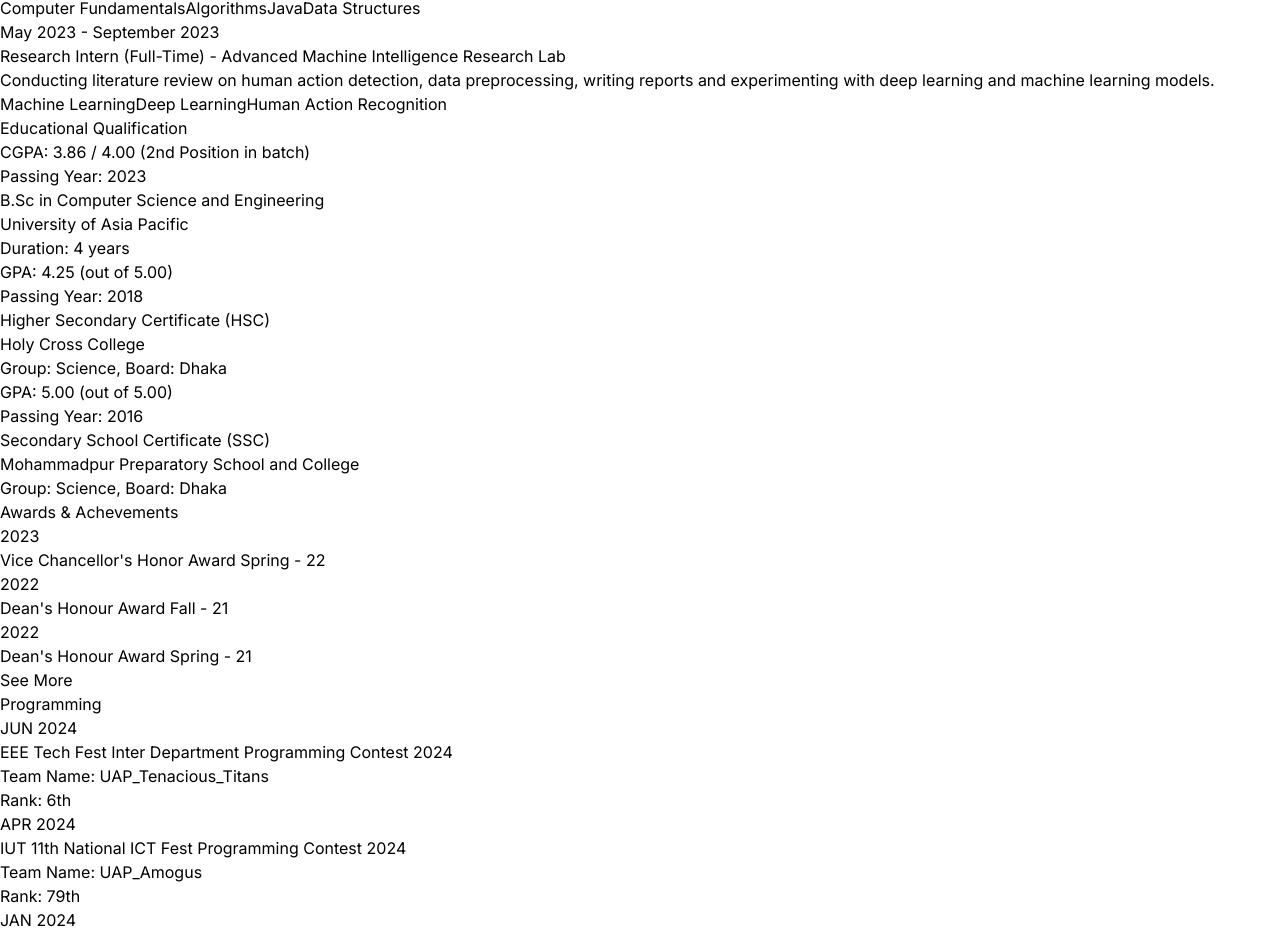
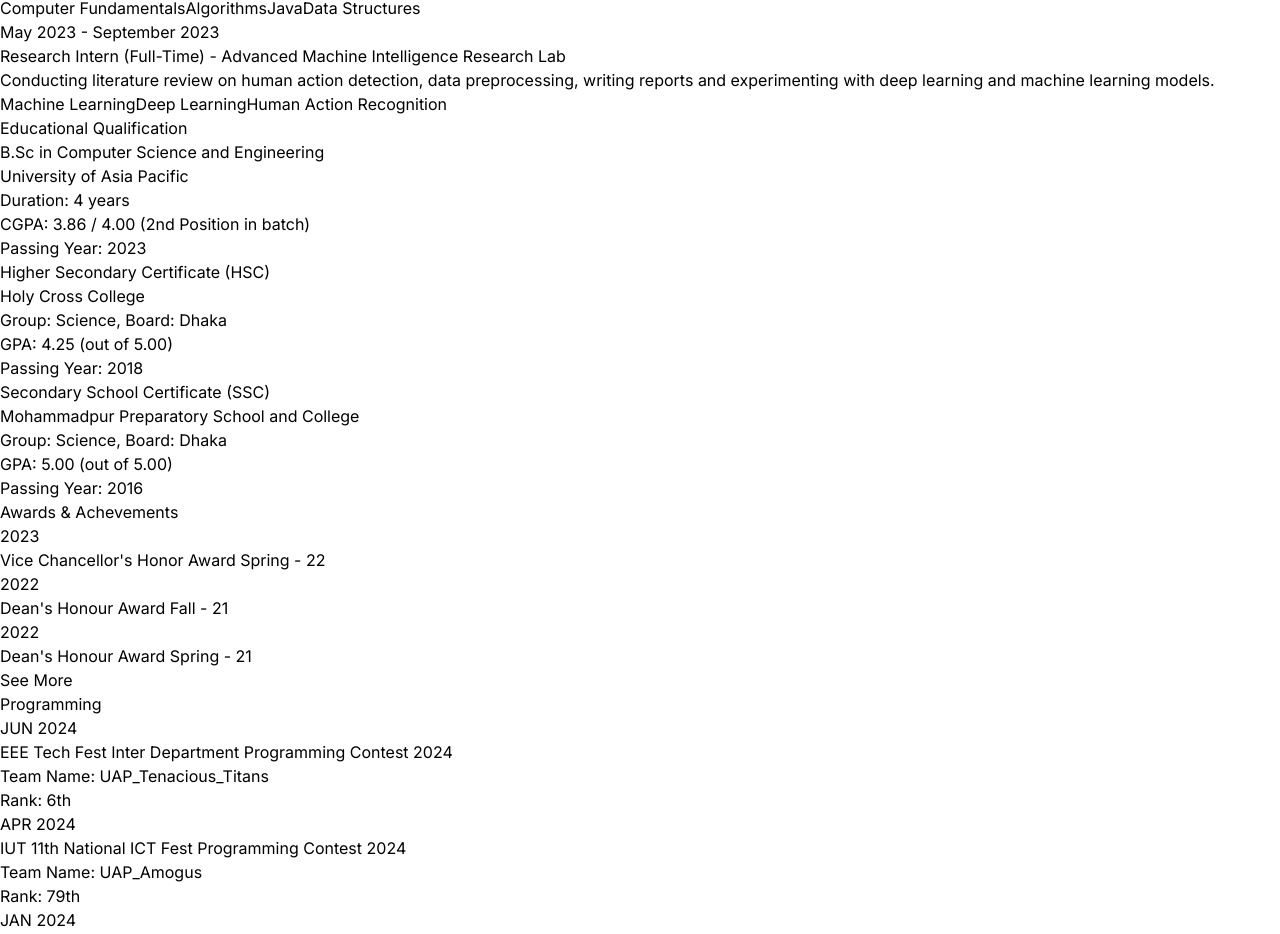
Before and after one commit to afia25/My-Portfolio, a React (Vite) app: page / in a window 1280 px wide. Shown: the part 3538-4472 px from the top of the page. Built offline with nearby package versions, Linux system fonts and the light colour scheme.

Commit message:
Update Education.jsx

```diff
--- a/src/components/Education.jsx
+++ b/src/components/Education.jsx
@@ -19,17 +19,17 @@
               initial={{ opacity: 0, x: -100 }}
               transition={{ duration: 1 }}
               className="w-full lg:w-1/4">
-              <p className="mb-4 font-bold text-purple-100">{edu.GPA}</p>
-              <p className="mb-2 text-sm text-neutral-400">{edu.year}</p>
+              <h6 className="mb-4 font-bold text-purple-100">{edu.degree}</h6>
+              <h6 className="mb-2 text-sm text-neutral-400">{edu.institution}</h6>
+              <h6 className="mb-2 text-sm text-neutral-400">{edu.other}</h6>
             </motion.div>
             <motion.div
               whileInView={{ opacity: 1, x: 0 }}
               initial={{ opacity: 0, x: 100 }}
               transition={{ duration: 1 }}
               className="w-full max-w-xl lg:w-3/4">
-              <h6 className="mb-4 font-bold text-purple-100">{edu.degree}</h6>
-              <h6 className="mb-2 text-sm text-neutral-400">{edu.institution}</h6>
-              <h6 className="mb-2 text-sm text-neutral-400">{edu.other}</h6>
+              <p className="mb-4 font-bold text-purple-100">{edu.GPA}</p>
+              <p className="mb-2 text-sm text-neutral-400">{edu.year}</p>
             </motion.div>
           </div>
         ))}
```
